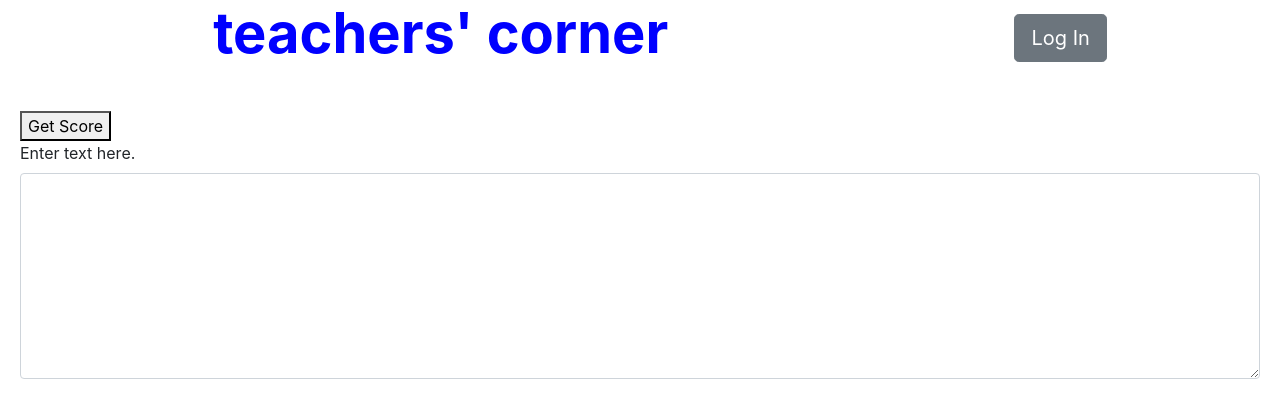
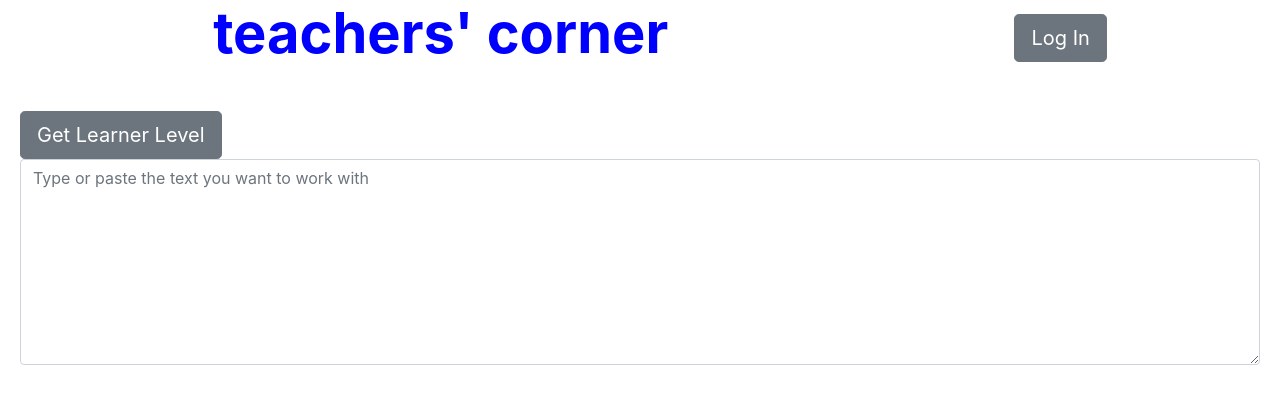
Before and after one commit to valgidzi/capstone-frontend, a React (Create React App) app: page /textscore in a window 1280 px wide. Shown: the top 418 px of the page. Built offline with nearby package versions, Linux system fonts and the light colour scheme; what slate-html-serializer would draw is missing.

Commit message:
Reformat and style NewTextForm buttons, add Start Over button'

```diff
--- a/src/components/NewTextForm.css
+++ b/src/components/NewTextForm.css
@@ -1,3 +1,4 @@
-.text-form-container {
-
+.text-nav {
+  display: flex;
+  justify-content: space-between;
 }
--- a/src/components/NewTextForm.js
+++ b/src/components/NewTextForm.js
@@ -11,6 +11,7 @@
       text: '',
       score: '',
       showVocabButton: false,
+      showResetButton: false,
     }
   }
 
@@ -53,7 +54,7 @@
     };
     console.log(newText);
     this.getScore(newText);
-    this.setState({showVocabButton: true})
+    this.setState({showVocabButton: true, showResetButton: true})
 
 
     // this.setState({
@@ -62,31 +63,45 @@
 
   }
 
+  onResetButtonClick = () => {
+    this.setState({
+      text: '',
+      score: '',
+      showVocabButton: false,
+      showResetButton: false,
+    })
+    this.props.startOverCallback();
+  }
+
   render() {
 
-    const vocabButton = <button onClick={this.props.displayVocabFormCallback}>Get Vocab</button>
+    const vocabButton = <button className='btn btn-secondary btn-lg' onClick={this.props.displayVocabFormCallback}>Explore Vocabulary</button>
+
+    const resetButton = <button className='btn btn-secondary btn-lg' onClick={this.onResetButtonClick}>Start Over</button>
+
+  const scoreButtonText = this.state.score ? `Learner Level: ${this.state.score}` : 'Get Learner Level'
 
     return (
-      <div>
-        <button onClick={this.onFormSubmit}>Get Score</button>
-        {this.state.showVocabButton ? vocabButton : ''}
+      <section>
+        <div className='text-nav'>
+          <button type='button' className='btn btn-secondary btn-lg' onClick={this.onFormSubmit}>{scoreButtonText}</button>
+          {this.state.showVocabButton ? vocabButton : ''}
+          {this.state.showResetButton ? resetButton : ''}
+        </div>
 
         <form className="text-form-container"
           id="newtextform"
           onSubmit={this.onFormSubmit}>
 
-          <label
-            htmlFor="text">
-            Enter text here.
-          </label>
           <textarea className="form-control" rows="8"
             name="text"
             form="newtextform"
+            placeholder="Type or paste the text you want to work with"
             value={this.state.text}
             onChange={this.onInputChange}/>
         </form>
 
-      </div>
+      </section>
     )
   }
 }
--- a/src/components/TextContainer.js
+++ b/src/components/TextContainer.js
@@ -72,10 +72,23 @@
     this.setState({showGenerateHandouts: false, showTextForm: false, showVocabForm: false, showHandoutView: true, handout: data});
   }
 
+  startOver = () => {
+    this.setState({
+      text: '',
+      score: '',
+      definitions: [],
+      selections: [],
+      showTextForm: true,
+      showGenerateHandouts: false,
+      showHandoutView: false,
+      showVocabForm: false,
+    })
+  }
+
   render() {
 
     const textForm = this.state.showTextForm ? <NewTextForm textScoreCallback={this.textScore}
-        displayVocabFormCallback={this.displayVocabForm}/> : ''
+        displayVocabFormCallback={this.displayVocabForm} startOverCallback={this.startOver}/> : ''
 
     const vocabForm = this.state.showVocabForm ? <VocabForm selectedDefCallback={this.selectedDef} text={this.state.text}/> : ""
 
@@ -102,7 +115,6 @@
     return (
       <section className='text-container-container'>
         {this.state.showVocabForm ? <button type="button" className="btn btn-secondary btn-lg" onClick={this.displayGenerateHandouts}>Generate Handouts</button> : ''}
-        {this.state.score && this.state.showTextForm ? `Score: ${this.state.score}` : ''}
         <div className='text-container-forms'>
           {textForm}
           {vocabForm}
```
